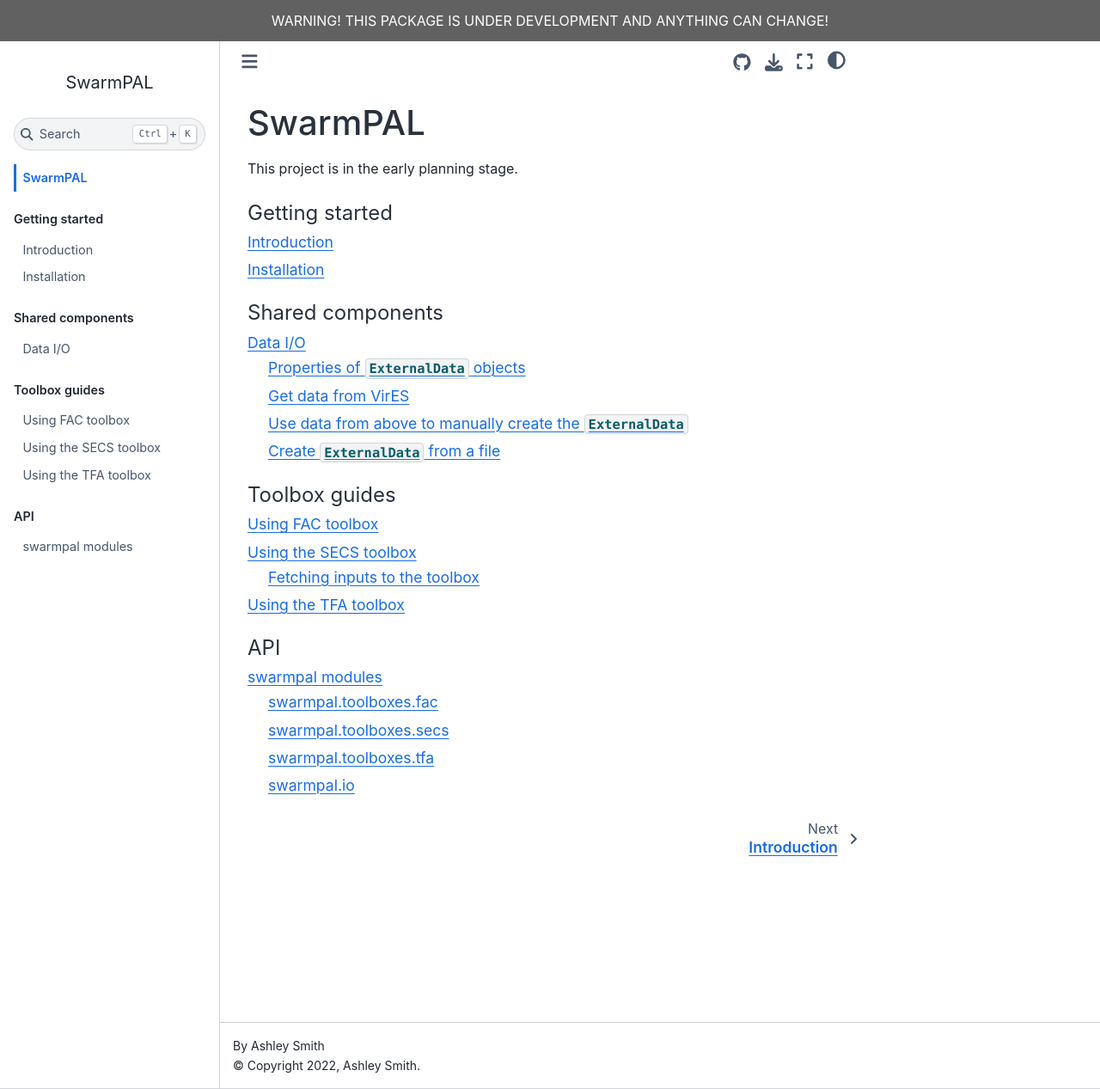
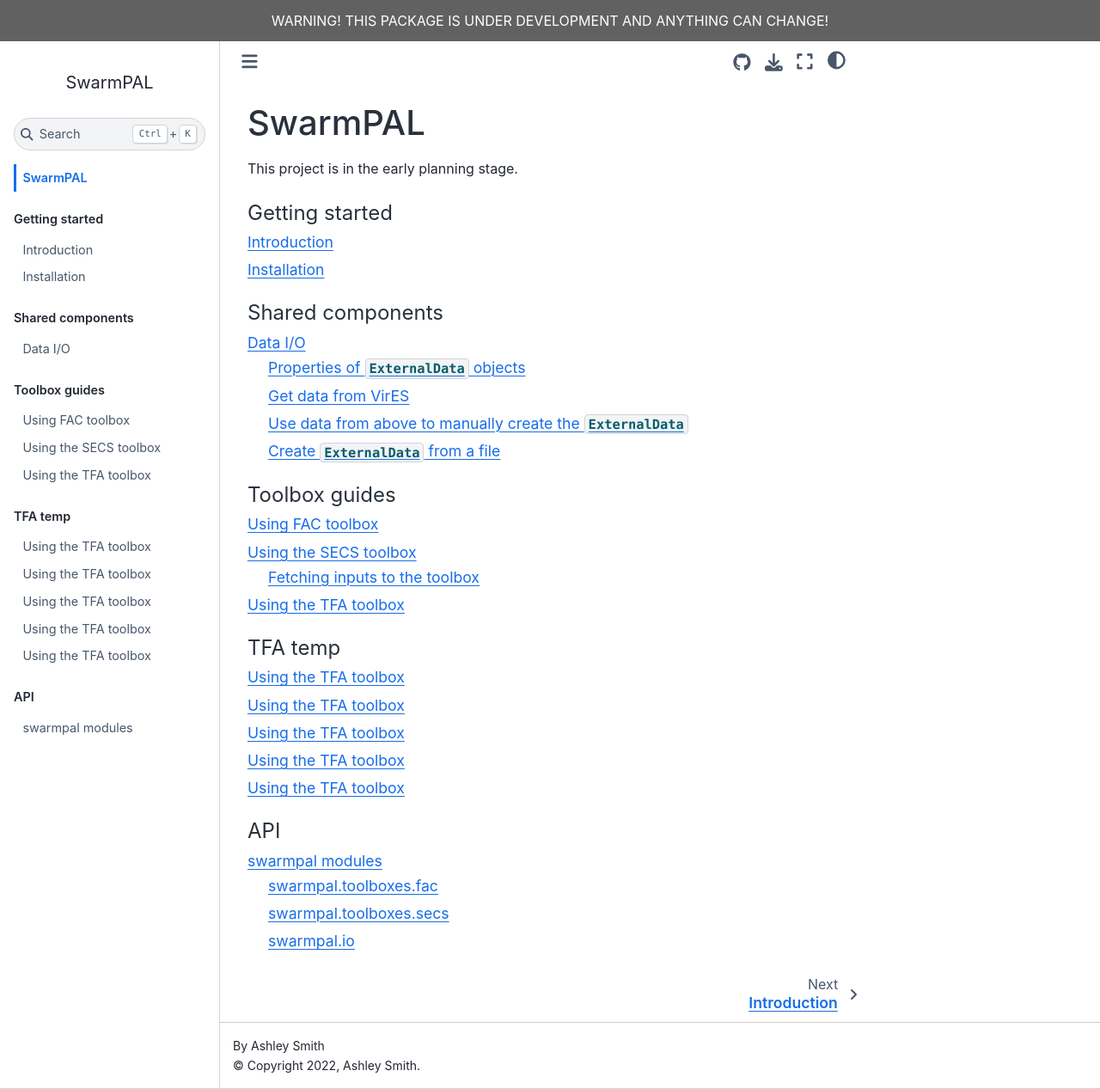
Before and after one commit to Swarm-DISC/SwarmPAL, a Sphinx documentation site: the page built from docs/index.rst, in a window 1280 px wide and 1267 px high. Shown: the whole window at 86% size. Built offline with Sphinx 7.4.7 and the Sphinx Book theme 1.1.4, drawn with Linux system fonts in a browser that asks for light colours.

Commit message:
Include Include new TFA notebooks in docs

```diff
--- a/docs/conf.py
+++ b/docs/conf.py
@@ -43,6 +43,9 @@ extensions = [
     "sphinx.ext.viewcode",
 ]
 
+# Increase allowed notebook run time
+nb_execution_timeout = 300
+
 # Add any paths that contain templates here, relative to this directory.
 templates_path = []
 
--- a/docs/index.rst
+++ b/docs/index.rst
@@ -26,6 +26,16 @@ This project is in the early planning stage.
    toolboxes/tfa/using_tfa
 
 .. toctree::
+   :maxdepth: 2
+   :caption: TFA temp
+
+   toolboxes/tfa/using_tfa_1
+   toolboxes/tfa/using_tfa_2
+   toolboxes/tfa/using_tfa_3
+   toolboxes/tfa/using_tfa_4
+   toolboxes/tfa/using_tfa_5
+
+.. toctree::
   :maxdepth: 2
   :caption: API
 
```
Also changed, not shown: docs/api.rst (+6 -6 lines).
